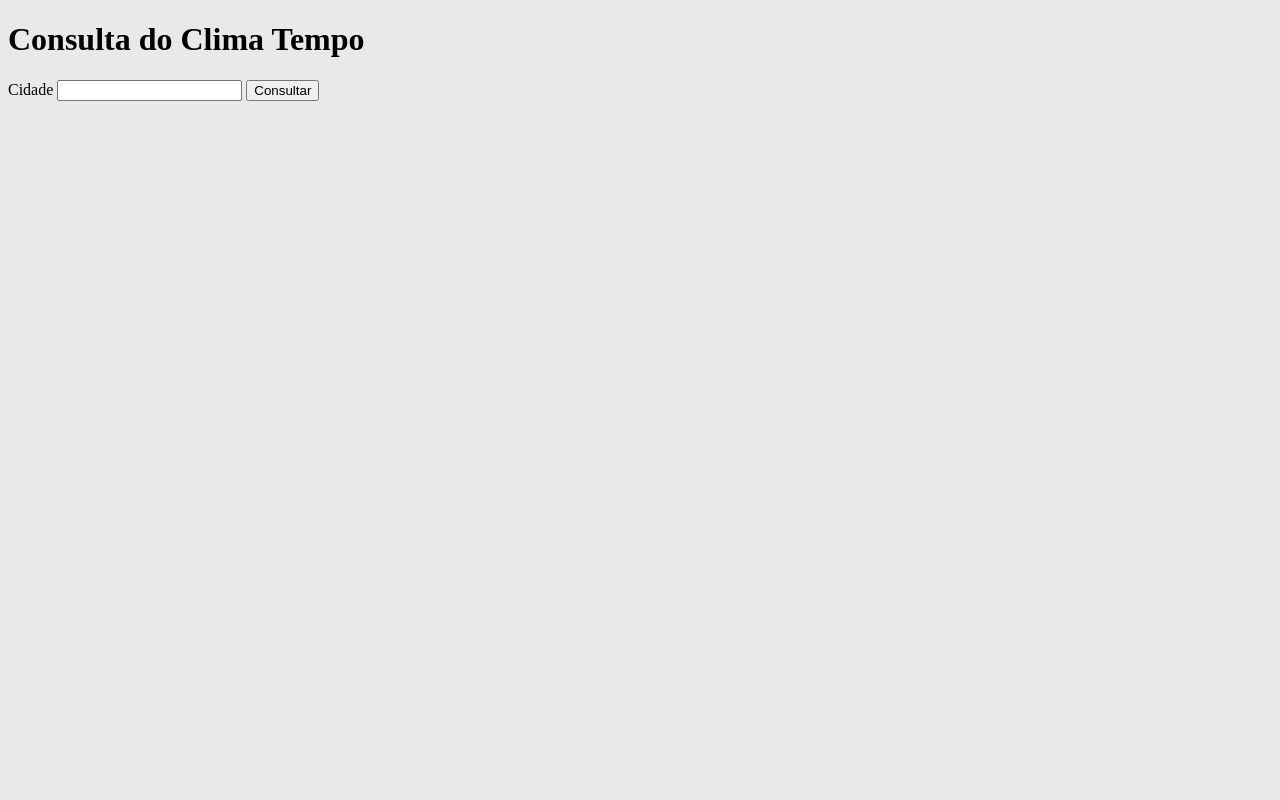
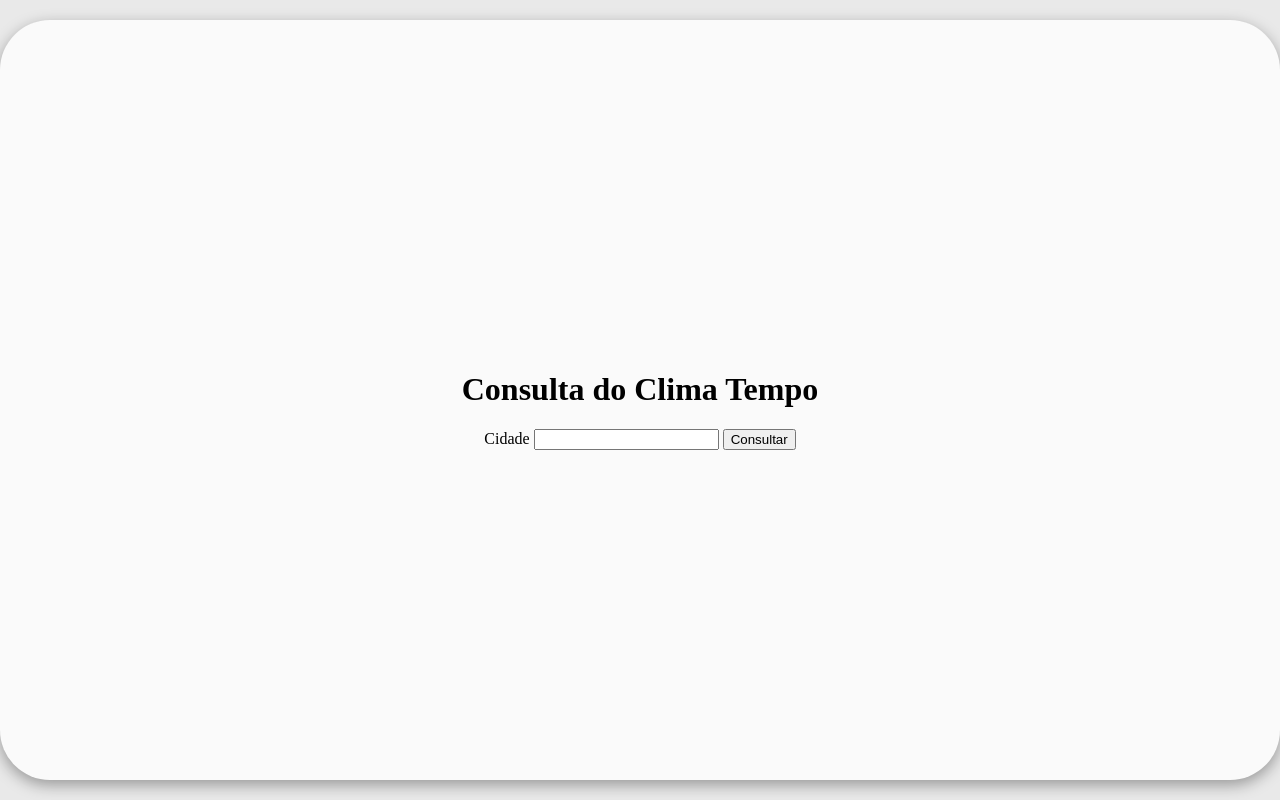
Before and after one commit to Draak18/Clima_Tempo_AG, a website: page index.html in a window 1280 px wide. Drawn offline with Linux system fonts and the light colour scheme.

Commit message:
quadrado 3

```diff
--- a/index.html
+++ b/index.html
@@ -9,12 +9,22 @@
 </head>
 
 <body>
+
+    <div class="quadrado1">
+        <div class="quadrado2">
+            <div class="tempoquadrado">
                 <h1>Consulta do Clima Tempo</h1>
                 <form id="formClima">
                     <label for="cityInput">Cidade</label>
                     <input type="text" id="cityInput" name="cityInput">
                     <button type="submit">Consultar</button>
                 </form>
+            </div>
+        </div>
+        <div class="quadrado3">
+            <h1></h1>
+        </div>
+    </div>
 
     <div id="climaResult"> </div>
 
--- a/style.css
+++ b/style.css
@@ -1,6 +1,24 @@
 body {
     background-color: #E9E9E9;
+    display: flex;
+    justify-content: center;
+    align-items: center;
+    height: 100vh;
+    margin: 0;
 }
-.quadrado1{
+
+.quadrado1 {
+    display: flex;
+    text-align: center;
+    justify-content: center;
+    align-items: center;
+    background-color: #FAFAFA;
+    width: 210vh;
+    height: 95vh;
+    border-radius: 50px;
     box-shadow: rgba(0, 0, 0, 0.35) 0px 5px 15px;
 }
+
+.tempoquadrado {
+    color: black;
+}
```
Lines whose indentation alone changed are shown as unchanged.
